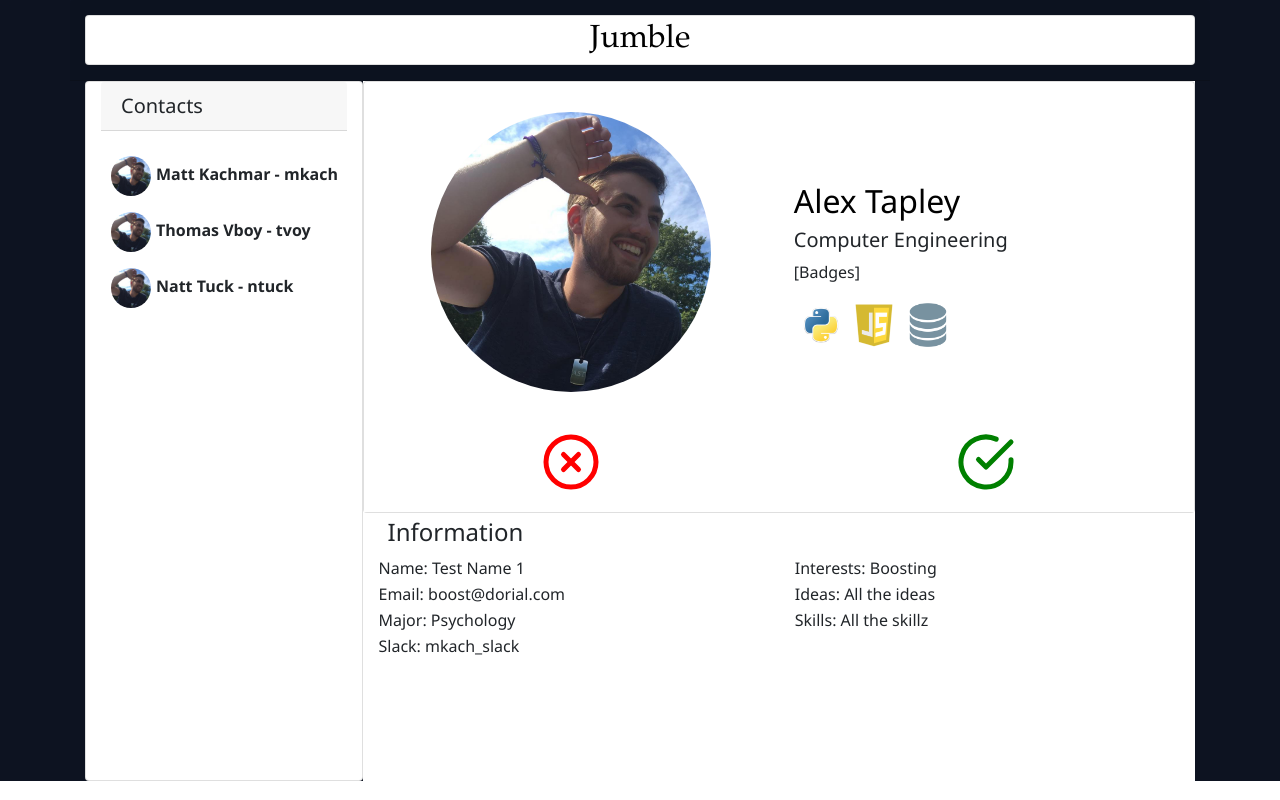
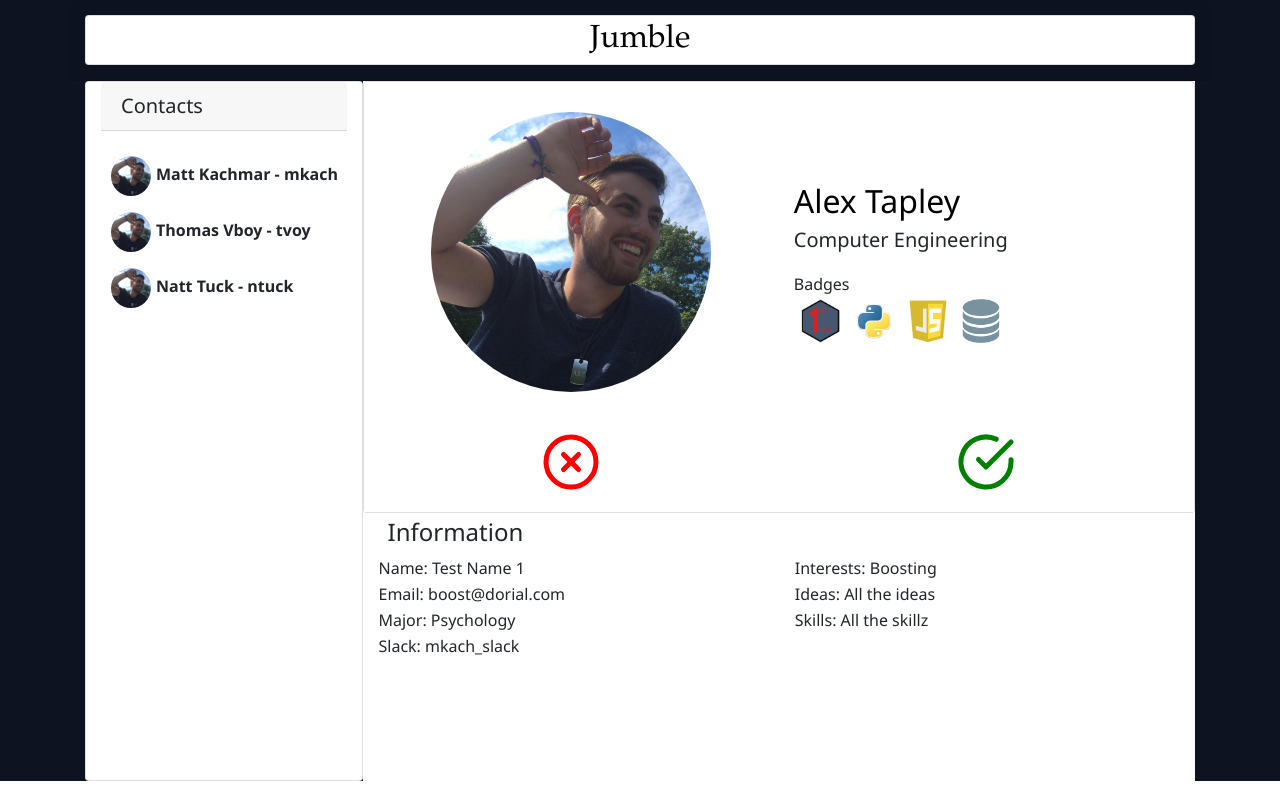
Before and after one commit to Nineluj/Jumble, an Angular app in the folder frontend/jouble-frontend/: page / in a window 1280 px wide. Built offline with nearby package versions, Linux system fonts and the light colour scheme; some icons are missing.

Commit message:
add firsttimer

```diff
--- a/frontend/jouble-frontend/src/app/contacts/contacts.component.html
+++ b/frontend/jouble-frontend/src/app/contacts/contacts.component.html
@@ -3,6 +3,8 @@
   <div class="card-body">
   <div class="row" *ngFor="let contact of contacts">
       <contacts-card [contact]=contact class="contacts_outline"></contacts-card>
-    </div>
   </div>
+  <div *ngIf="contacts.length === 0">You don't have any contacts yet, swipe to find potential teammates!</div>
+  </div>
+
 </div>
--- a/frontend/jouble-frontend/src/app/swipe/card.component.html
+++ b/frontend/jouble-frontend/src/app/swipe/card.component.html
@@ -18,8 +18,8 @@
               <h5 class="card_user_major">{{major}}</h5>
             </div>
 
-            <div>
-              <p>[Badges]</p>
+            <div style="margin-top: 20px;">
+              <p style="margin-bottom: 0;">Badges</p>
               <badge-lister [badgeData]=badges></badge-lister>
             </div>
           </div>
--- a/frontend/jouble-frontend/src/app/swipe/card.component.ts
+++ b/frontend/jouble-frontend/src/app/swipe/card.component.ts
@@ -17,6 +17,11 @@ const dbBadge: BadgeData = {
   badgeImg: '/assets/badges/database.png'
 };
 
+const firstTimer: BadgeData = {
+  badgeName: 'first',
+  badgeImg: '/assets/badges/firsttimer.png'
+};
+
 @Component({
   selector: 'swipe_card',
   templateUrl: './card.component.html',
@@ -30,5 +35,5 @@ export class Card {
   major = 'Computer Engineering';
 
 
-  badges = [pythonBadge, jsBadge, dbBadge];
+  badges = [firstTimer, pythonBadge, jsBadge, dbBadge];
 }
```
Also changed, not shown: frontend/jouble-frontend/src/assets/badges/firsttimer.png (added).
